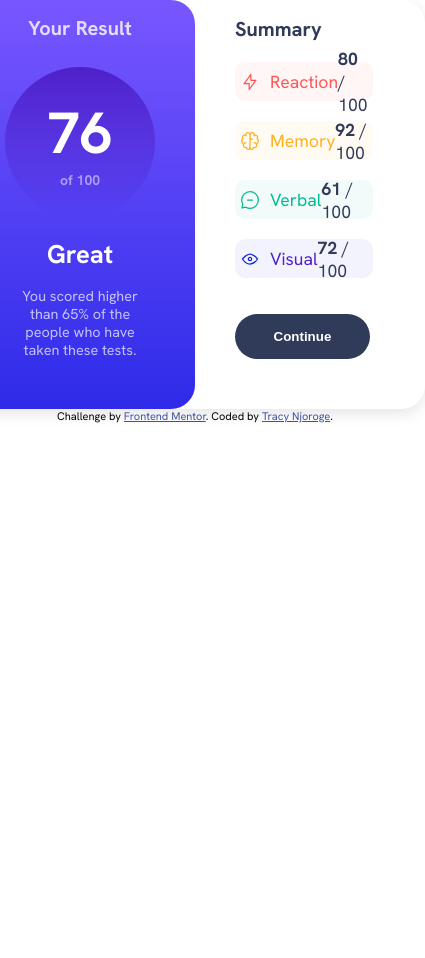
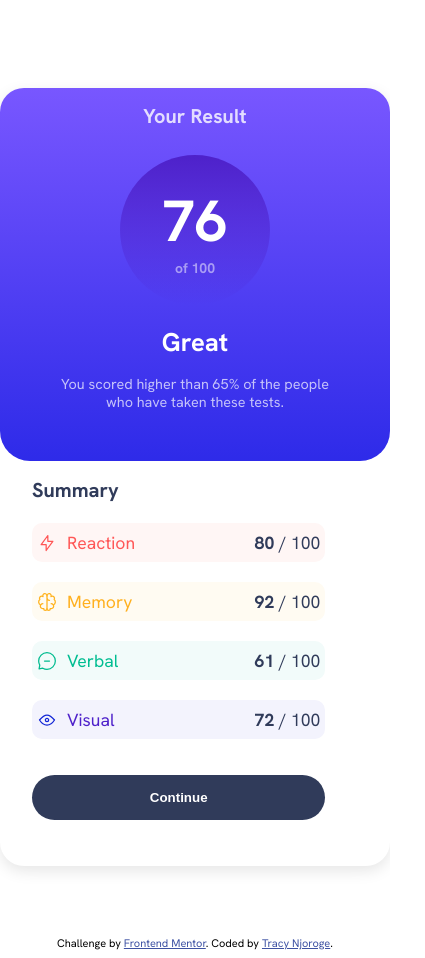
Before and after one commit to 26TracyNjoroge/frontendmentor-result-summary-page, a plain HTML site: page index.html in a window 390 px wide. Shown: the whole page, 425 px wide, since content can reach past the window. Before the commit the page ends 844 px from the top, so only its background shows below. Drawn offline with Linux system fonts and the light colour scheme.

Commit message:
Add page responsiveness

```diff
--- a/styles.css
+++ b/styles.css
@@ -35,6 +35,8 @@ body {
     justify-content: center;
     align-items: center;
     background-color: var(--neutral-white);
+    padding-top: 88px;
+    padding-bottom: 8px;
 }
 
 .container {
@@ -43,6 +45,8 @@ body {
     border-radius: 24px;
     box-shadow: 0 5px 15px rgba(0, 0, 0, 0.1);
     overflow: hidden;
+    margin-bottom: 70px;
+    padding-bottom: 30px;
 }
 
 .result {
@@ -198,9 +202,32 @@ button:hover {
 }
 
 .attribution {
-     font-size: 11px; text-align: center;
+     font-size: 11px;
+     text-align: center;
 }
 
 .attribution a {
      color: hsl(228, 45%, 44%);
 }
+
+@media (max-width:480px) {
+
+    body {
+        justify-content: start;
+    }
+
+    .container {
+        flex-direction: column;
+    }
+
+    .result, .summary {
+        width: 100%;
+        border-radius: 0 0 30px 30px;
+    }
+
+    .summary {
+        align-items: flex-start;
+        margin: 1rem 0;
+        padding: 0 2rem;
+    }
+}
```
